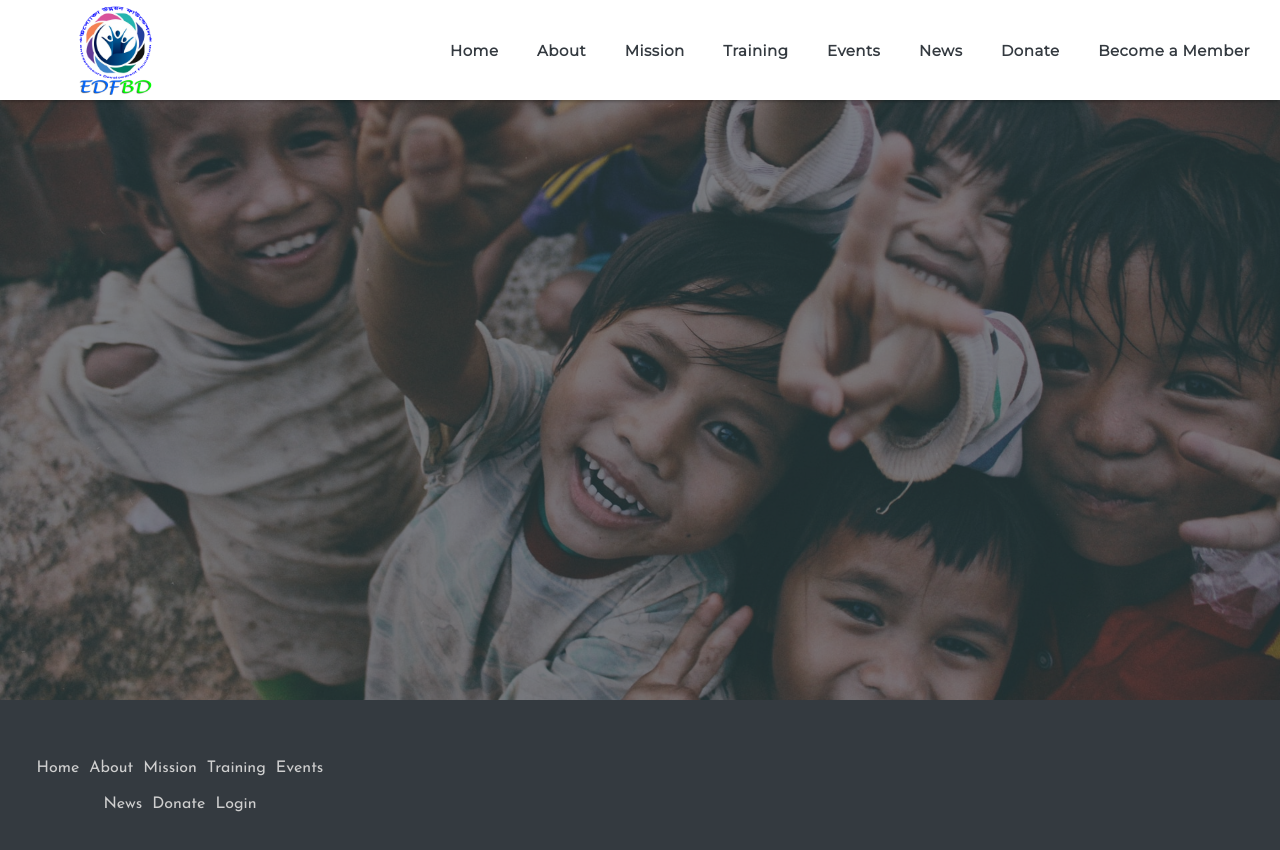
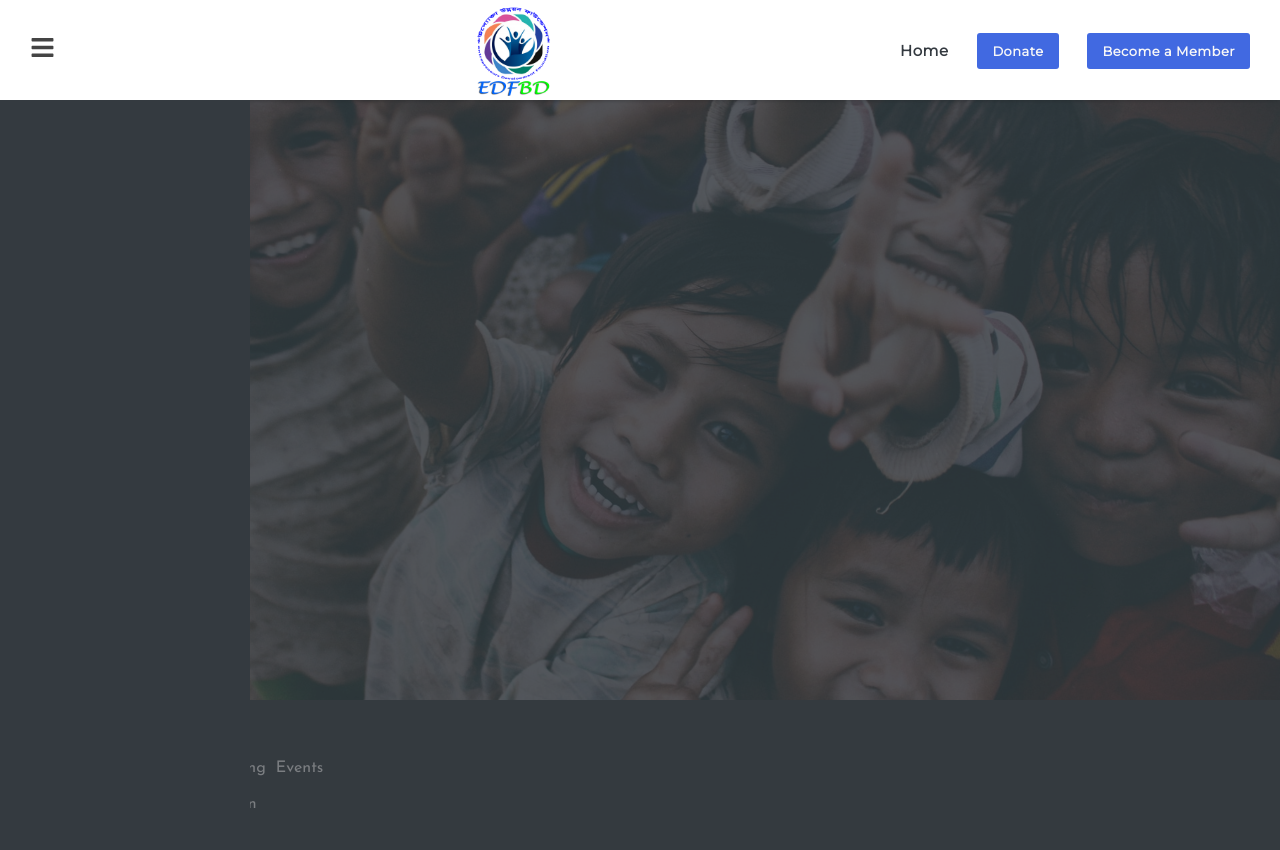
Before and after one commit to porosh2002/EDFBD, a React (Create React App) app in the folder client/: page / in a window 1280 px wide. Shown: the top 850 px of the page. Built offline with nearby package versions, Linux system fonts and the light colour scheme.

Commit message:
desptop navigation changes (Layout)

```diff
--- a/client/src/Styled/Styled.js
+++ b/client/src/Styled/Styled.js
@@ -10,6 +10,7 @@ export const Nav = styled.div`
   box-shadow: 0 4px 2px -2px rgba(0, 0, 0, 0.2);
   display: flex;
   justify-content:space-between;
+  align-items:center;
 `;
 //  Navigation Link
 const Link_common = `
@@ -19,6 +20,20 @@ letter-spacing:.5px;
 color:royalblue;
 }
 `
+export const NavDeskHiddenParrent = styled.div`
+height:100vh;
+position:fixed;
+top:100px;
+width:100%;
+background-color:#343a408a;
+`;
+export const NavDeskHidden = styled.div`
+height:100vh;
+position:fixed;
+top:100px;
+width:250px;
+background-color:#343a40;
+`;
 export const LinkC = styled(Link)`
 ${Link_common}
     color:#343a40;
@@ -40,7 +55,7 @@ list-style:none;
 export const UL = styled.ul`
 display:flex;
 justify-content:space-between;
-width:800px;
+width:350px;
 align-items:center;
 margin-right:30px;
 `;
--- a/client/src/components/Navigation/NavDesk.tsx
+++ b/client/src/components/Navigation/NavDesk.tsx
@@ -1,24 +1,33 @@
 import { Component } from 'react'
 import LogoImage from '../../images/Logo.png';
-import {LinkC,LI,UL,Nav} from '../../Styled/Styled'
+import { LinkC, LI, UL, Nav,NavDeskHidden,NavDeskHiddenParrent } from '../../Styled/Styled'
+import { FaBars } from 'react-icons/fa'
 export default class Navigation extends Component {
     render() {
         return (
-            <Nav>
-                <LinkC className='LogoLink' to='/'>
-                    <img className='Logo' alt='EDFBD' src={LogoImage}></img>
-                </LinkC>
+            <div>
+                <Nav>
+                    <div className='HamBurger'>
+                        <FaBars />
+                    </div>
+                    <LinkC className='LogoLink' to='/'>
+                        <img className='Logo' alt='EDFBD' src={LogoImage}></img>
+                    </LinkC>
                     <UL>
                         <LI><LinkC to='/'>Home</LinkC></LI>
-                        <LI><LinkC to='/about'>About</LinkC></LI>
+                        {/* <LI><LinkC to='/about'>About</LinkC></LI>
                         <LI><LinkC to='#'>Mission</LinkC></LI>
                         <LI><LinkC to='#'>Training</LinkC></LI>
                         <LI><LinkC to='#'>Events</LinkC></LI>
-                        <LI><LinkC to='#'>News</LinkC></LI>
-                        <LI><LinkC to='#'>Donate</LinkC></LI>
-                        <LI><LinkC to='#'>Become a Member</LinkC></LI>
+                        <LI><LinkC to='#'>News</LinkC></LI> */}
+                        <LI><LinkC className='FocusBtnMenu' to='#'>Donate</LinkC></LI>
+                        <LI><LinkC className='FocusBtnMenu' to='#'>Become a Member</LinkC></LI>
                     </UL>
-            </Nav>
+                </Nav>
+                <NavDeskHiddenParrent>
+                <NavDeskHidden></NavDeskHidden>
+                </NavDeskHiddenParrent>
+            </div>
         )
     }
 }
--- a/client/src/index.css
+++ b/client/src/index.css
@@ -13,9 +13,6 @@
   /* .Slider{
     height;
   } */
-  .LogoLink {
-    margin: 5px 0px 0px 30px;
-  }
   .Bars {
     font-size: 30px;
     display: flex;
@@ -29,13 +26,29 @@
   }
 }
 @media screen and (min-width: 900px) {
-  .Slider_Div{
-    background-color:#343a40a1;
-    height:100%;
+  .FocusBtnMenu {
+    padding: 10px 15px;
+    background-color: royalblue;
+    font-size: 13px !important;
+    color: #f7f7f7 !important;
+    border-radius: 3px;
   }
-  .Slider{
-    height:700px;
-    background: url('./images/Slider_image.jpg');
+  .FocusBtnMenu:hover {
+    color: #cfcfcf !important;
+  }
+  .HamBurger {
+    margin-left: 30px;
+    font-size: 25px;
+    color:#444;
+    cursor: pointer;
+  }
+  .Slider_Div {
+    background-color: #343a40a1;
+    height: 100%;
+  }
+  .Slider {
+    height: 700px;
+    background: url("./images/Slider_image.jpg");
     background-position: center;
     background-size: cover;
   }
```
Also changed, not shown: 2 other files (tests, documents, lock files or other folders).
